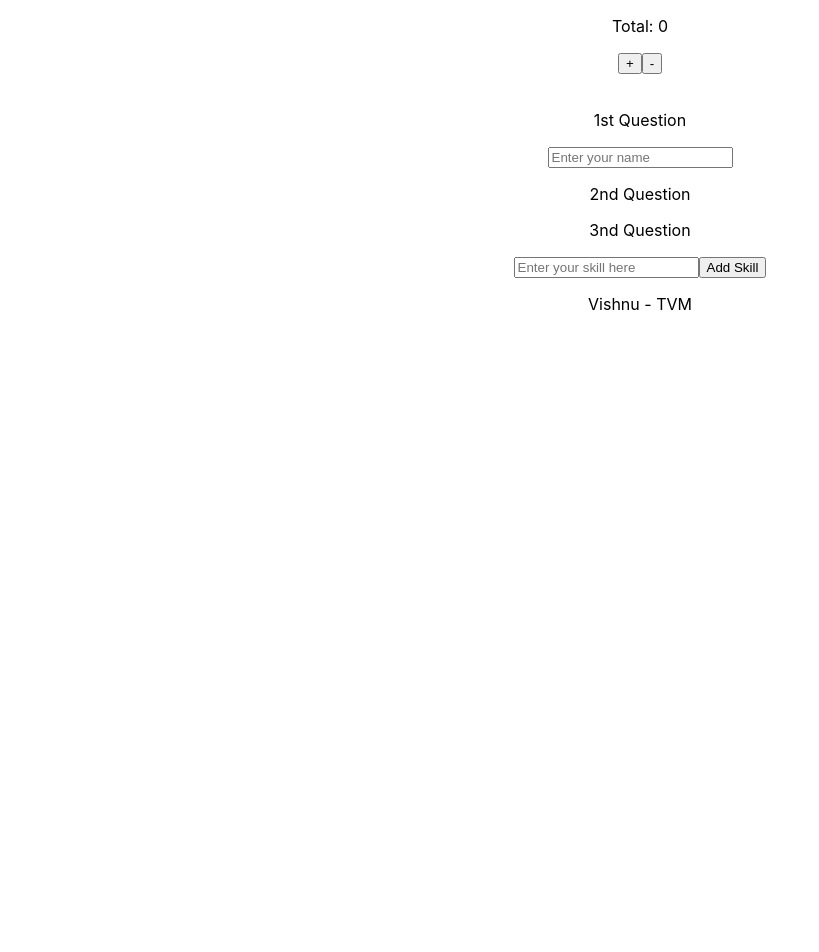
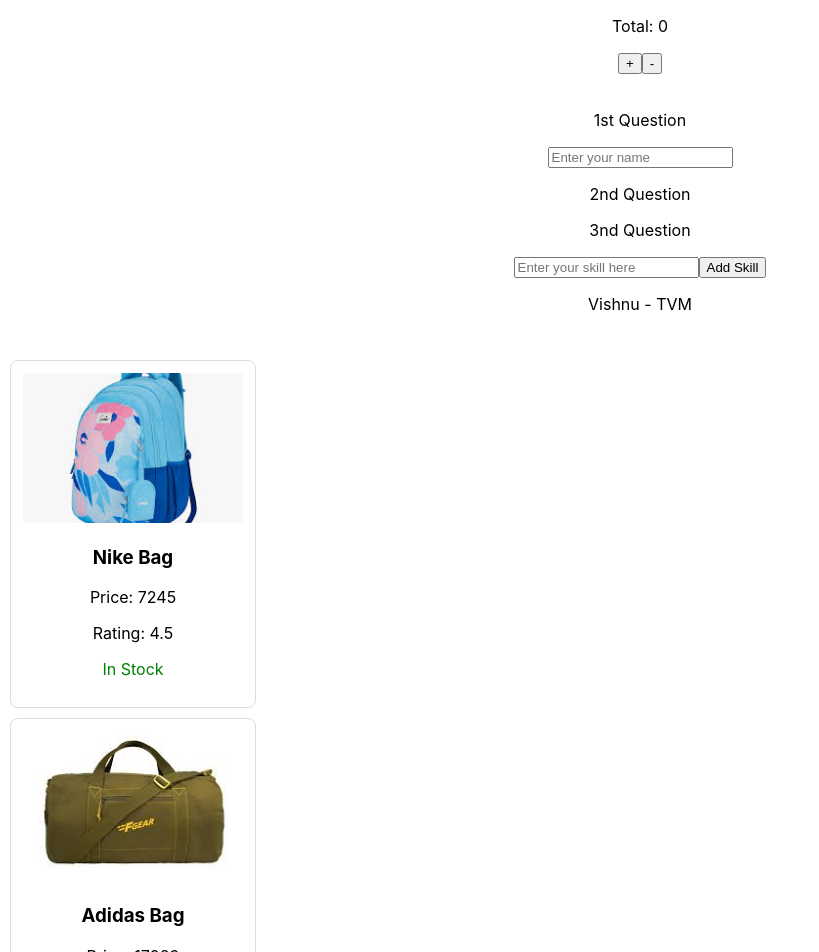
Before and after one commit to vishnuttxminds/react-start-app, a React (Create React App) app: page / in a window 1280 px wide. Shown: the top 952 px of the page, without its empty margins (0-819 px from the left). Before the commit the page ends 800 px from the top, so only its background shows below. Built offline with nearby package versions, Linux system fonts and the light colour scheme.

Commit message:
props.children

```diff
--- a/src/App.js
+++ b/src/App.js
@@ -2,12 +2,27 @@
 import "./App.css";
 import HomeScreen from "./screens/HomeScreen";
 import ShowHideScreen from "./screens/ShowHideScreen";
+import ProductCardScreen from "./screens/ProductCardScreen";
+import bag1 from "./assets/bag1.jpg";
+import bag2 from "./assets/bag2.jpg";
 
 function App() {
   return (
     <div className="App">
       <HomeScreen />
       <ShowHideScreen userInfo={{ name: "Vishnu", place: "TVM" }} />
+
+      <ProductCardScreen title="Nike Bag" image={bag1}>
+        <p> Price: 7245</p>
+        <p> Rating: 4.5</p>
+        <p style={{ color: "green" }}>In Stock</p>
+      </ProductCardScreen>
+
+      <ProductCardScreen title="Adidas Bag" image={bag2}>
+        <p>Price: 17989</p>
+        <p>Rating: 4.2</p>
+        <p style={{ color: "red" }}>Out of Stock</p>
+      </ProductCardScreen>
     </div>
   );
 }
--- a/src/screens/HomeScreen.js
+++ b/src/screens/HomeScreen.js
@@ -1,6 +1,6 @@
 import React, { useState } from "react";
 
-const HomeScreen = () => {
+const HomeScreen = (props) => {
   const [count, setCount] = useState(0);
 
   var counter = 0;
--- /dev/null
+++ b/src/screens/ProductCardScreen.js
@@ -0,0 +1,25 @@
+import React from "react";
+
+export default function ProductCardScreen({ title, image, children }) {
+  return (
+    <div
+      style={{
+        border: "1px solid #ddd",
+        borderRadius: "8px",
+        width: "220px",
+        padding: "12px",
+        margin: "10px",
+      }}
+    >
+      <img
+        src={image}
+        alt={title}
+        style={{ width: "100%", height: "150px", objectFit: "cover" }}
+      />
+
+      <h3>{title}</h3>
+
+      <div>{children}</div>
+    </div>
+  );
+}
```
Also changed, not shown: src/assets/bag1.jpg (added), src/assets/bag2.jpg (added).
